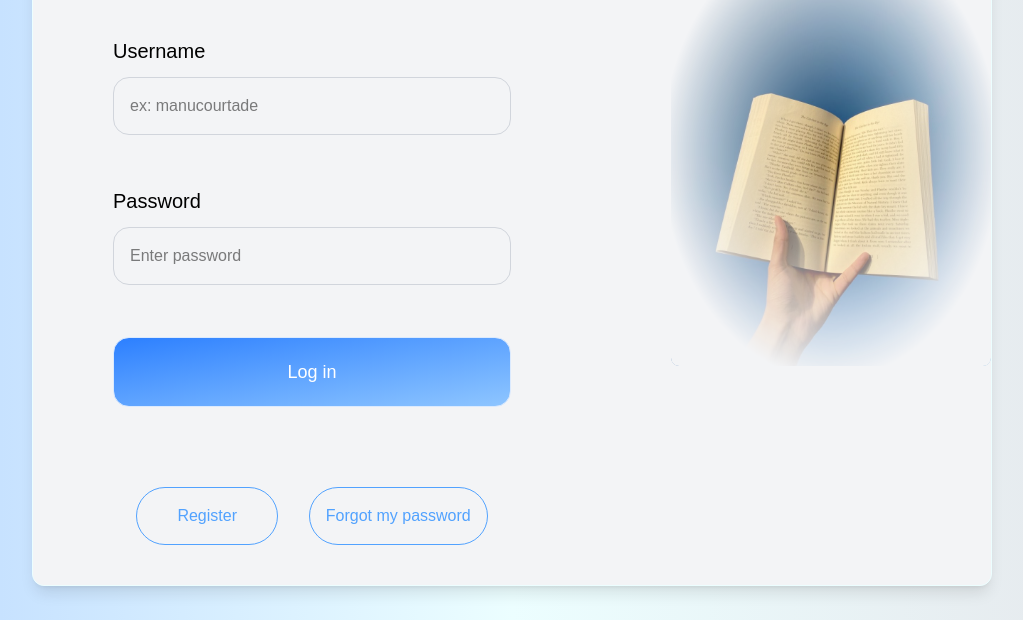
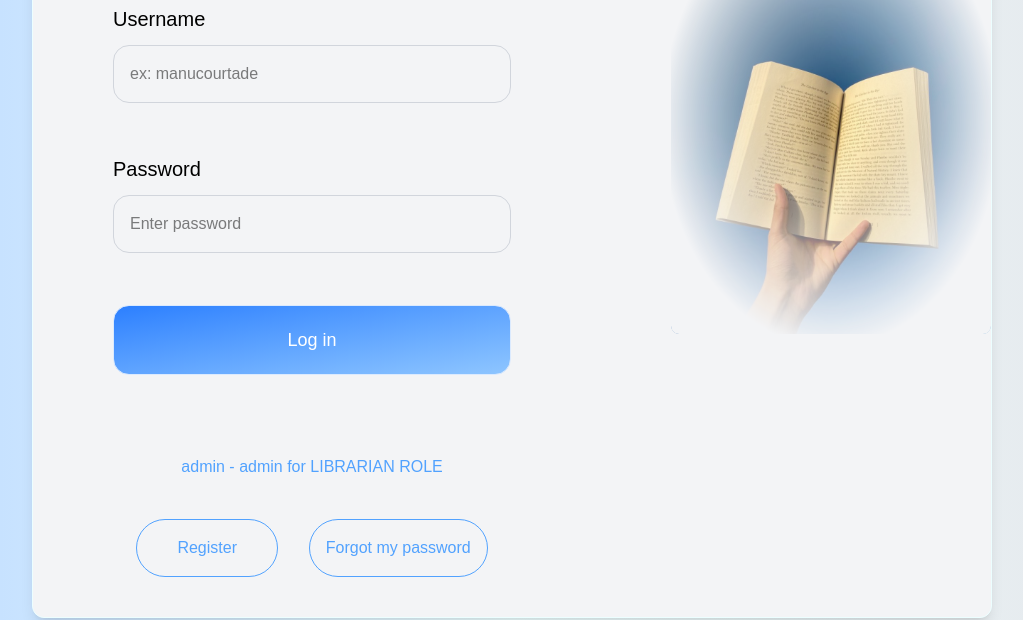
Before and after one commit to manucourtade/library-management-tailwind, a website: page index.html in a window 1280 px wide. Shown: the part 180-800 px from the top of the page, without its empty margins (128-1151 px from the left). Drawn offline with Linux system fonts and the light colour scheme.

Commit message:
add: admin role

```diff
--- a/index.html
+++ b/index.html
@@ -38,6 +38,7 @@
                   transition-all ease-out hover:shadow-lg">
                     Log in</button>
             </form>
+        <p class="text-blue-400 text-center">admin - admin for LIBRARIAN ROLE</p>
         <div class="flex flex-col md:flex-row justify-center md:justify-around items-center gap-6 px-5 text-white text-center">
             <a href="register.html" class="text-blue-400 py-4 px-10 border rounded-full hover:bg-blue-700 hover:shadow-lg hover:text-white transition-colors duration-300">Register</a>
             <a href="forget-password.html" class="text-blue-400 py-4 px-4 border rounded-full hover:bg-blue-700 hover:shadow-lg hover:text-white transition-colors duration-300">Forgot my password</a>
```
Also changed, not shown: 2 other files.
